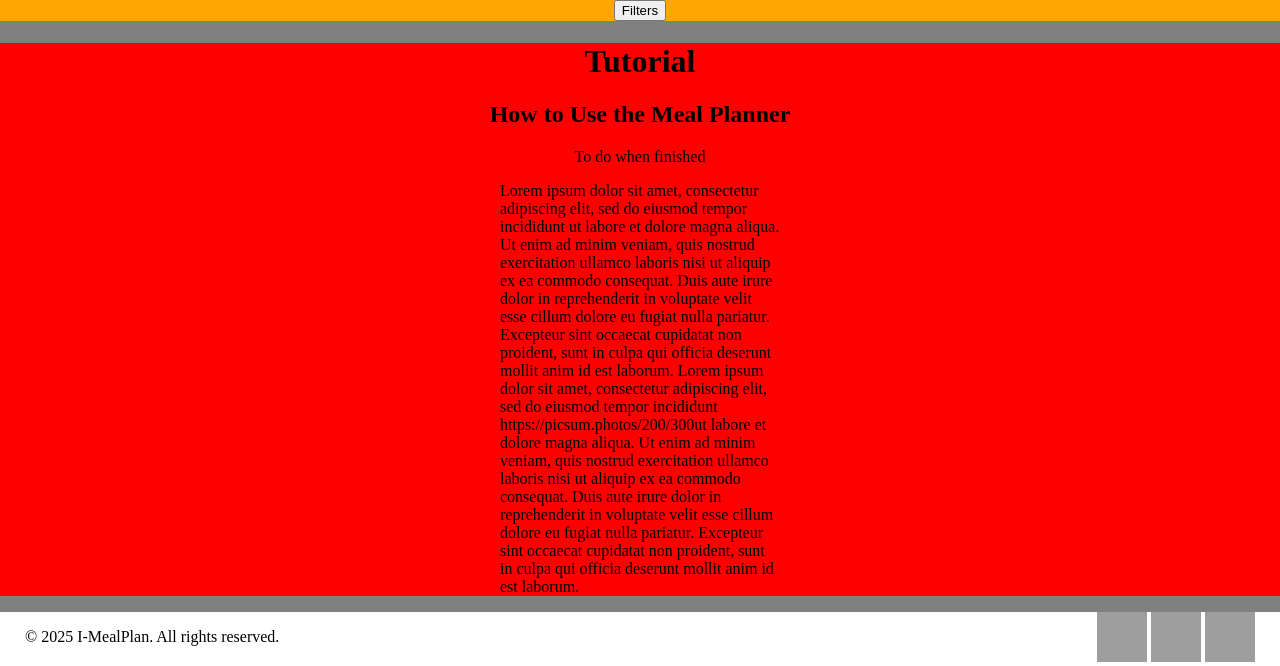
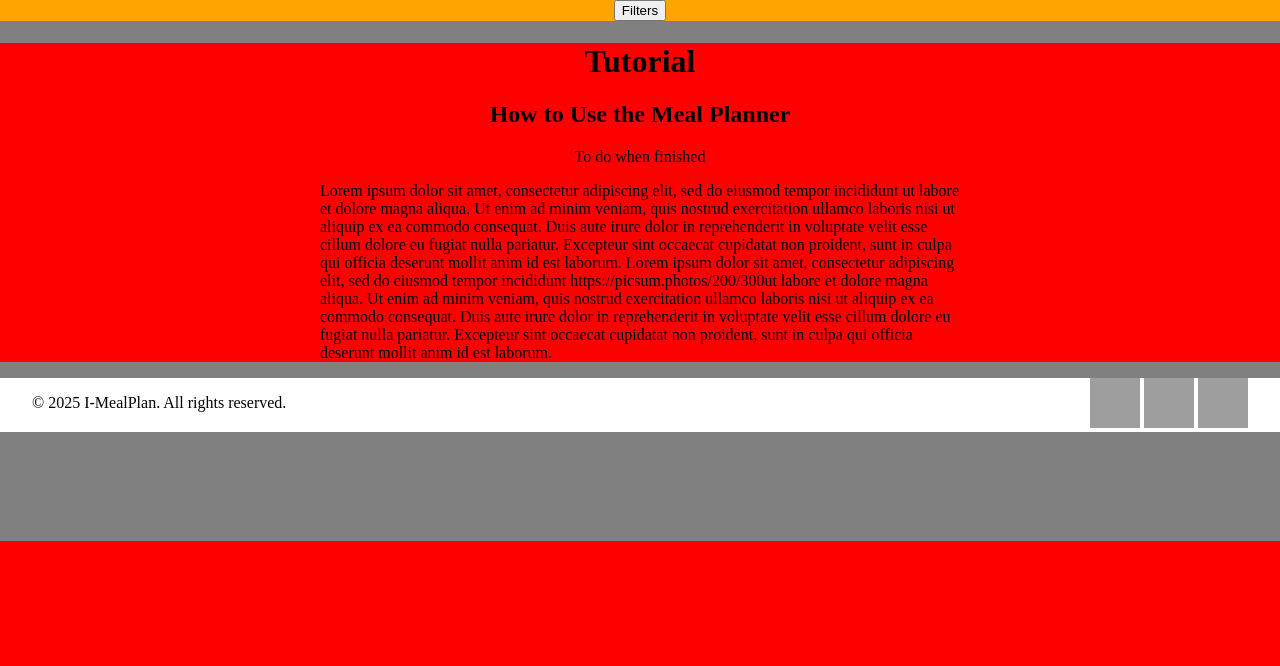
Before and after one commit to Garnir-111/meal_planning-, a PHP site: page / in a window 1280 px wide. Shown: the part 259-925 px from the top of the page. After the commit the page ends 800 px from the top, so only its background shows below. Run offline with PHP 8.4, Linux system fonts and the light colour scheme; grey boxes are pictures that could not be loaded.

Commit message:
Changed fixed values to relative values

```diff
--- a/testsite/styles/index.css
+++ b/testsite/styles/index.css
@@ -35,14 +35,14 @@ nav h1 {
     text-align: center;
 }
 .instruct {
-    padding-left: 500px;
-    padding-right: 500px;
+    padding-left: 25%;
+    padding-right: 25%;
     text-align: left;
 }
 footer {
     background: white;
     display: flex;
     justify-content: space-between;
-    padding-left: 25px;
-    padding-right: 25px;
+    padding-left: 2.5%;
+    padding-right: 2.5%;
 }
```
Also changed, not shown: testsite/index.html (indentation only).
